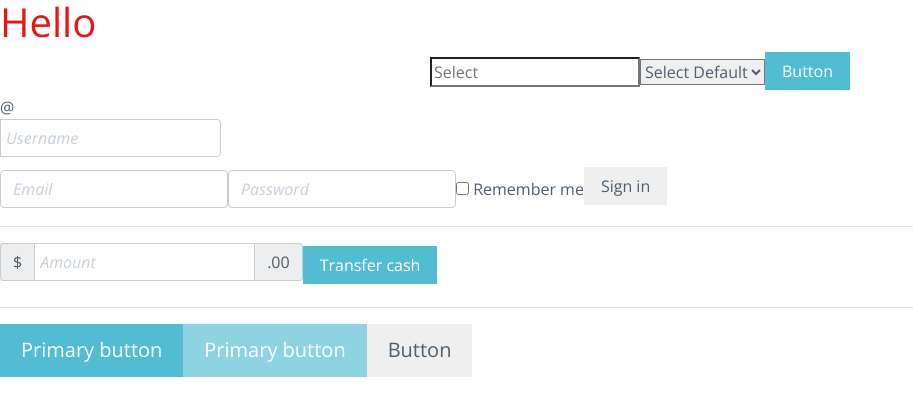
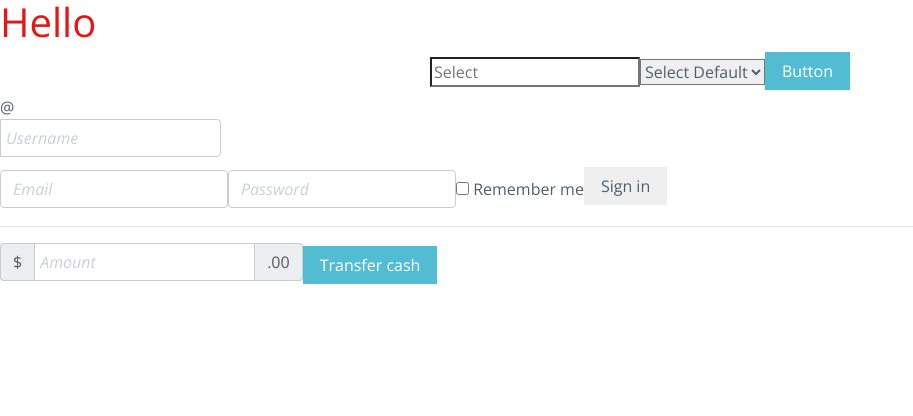
Before and after one commit to Malleus-Sasha/balance-money-ng, an Angular app: page / in a window 1280 px wide. Shown: the top 416 px of the page, without its empty margins (0-913 px from the left). Built offline with nearby package versions, Linux system fonts and the light colour scheme.

Commit message:
[bm -301]  Remove form-inline (review: myself)

```diff
--- a/src/app/app.component.html
+++ b/src/app/app.component.html
@@ -45,13 +45,3 @@
     </div>
     <button type="submit" class="btn btn-primary">Transfer cash</button>
 </form>
-
-<hr>
-
-<form action="" class="form-inline">
-    <div class="form-group">
-        <button type="button" class="btn btn-lg btn-primary">Primary button</button>
-        <button type="button" class="btn btn-lg btn-primary" disabled="disabled">Primary button</button>
-        <button type="button" class="btn btn-default btn-lg">Button</button>
-    </div>
-</form>
```
